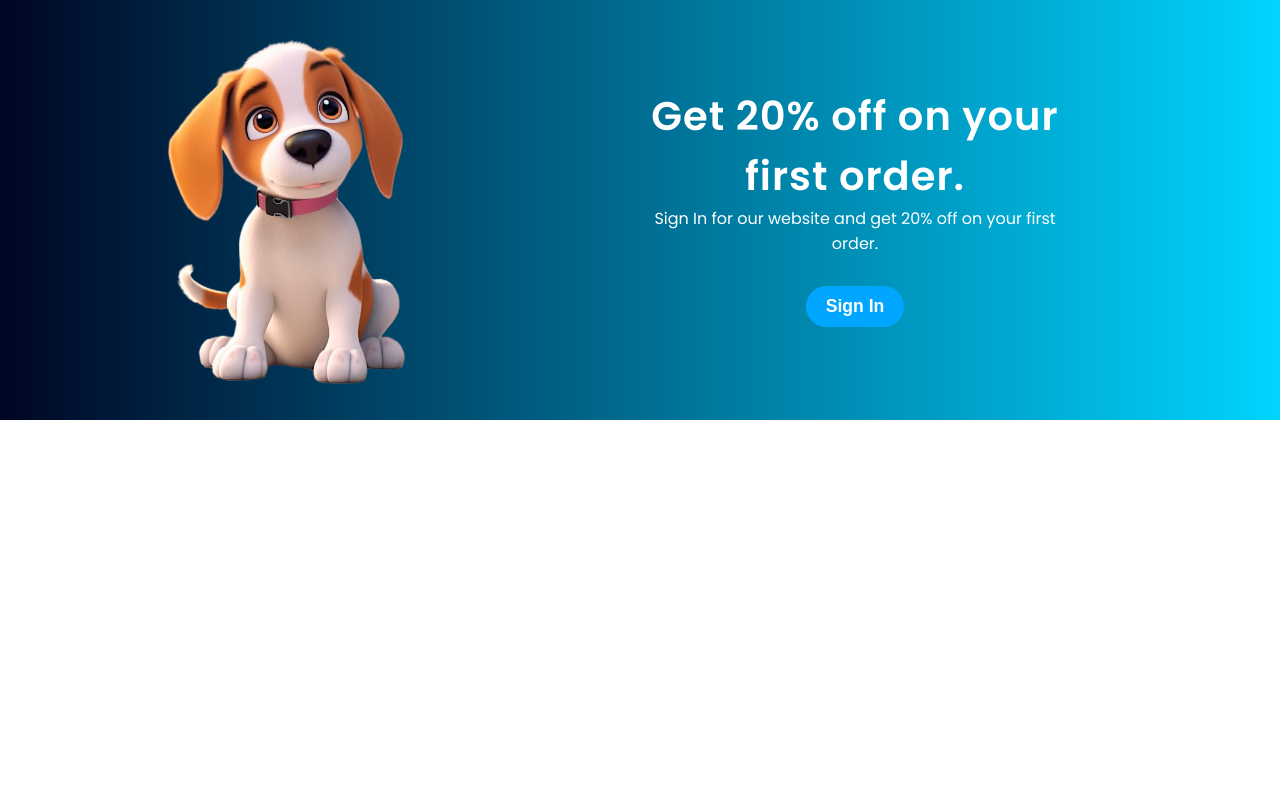
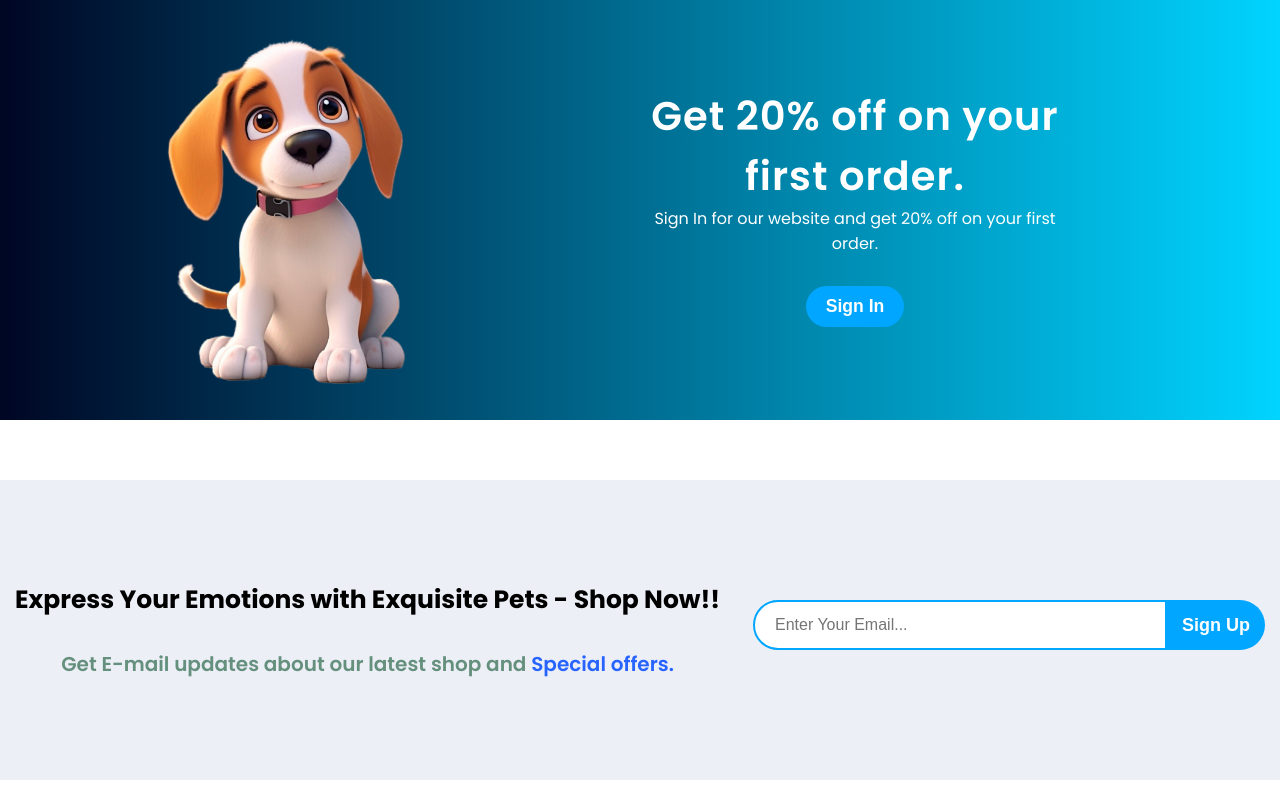
Before and after one commit to Hashara-Pilapitiya/PetParadise, a React (Create React App) app in the folder frontend/: page / in a window 1280 px wide. Shown: the part 1895-2695 px from the top of the page. Before the commit the page ends 2375 px from the top, so only its background shows below. Built offline with nearby package versions, Linux system fonts and the light colour scheme.

Commit message:
Add NewsLatter component to Shop page

```diff
--- /dev/null
+++ b/frontend/src/Components/NewsLatter/NewsLatter.jsx
@@ -0,0 +1,22 @@
+import React from 'react';
+import './NewsLetter.css';
+
+const NewsLatter = () => {
+  return (
+    <div className='sign-up'>
+        <div class="newstext">
+            <h4>Express Your Emotions with Exquisite Pets - Shop Now!!</h4>
+            <p>Get E-mail updates about our latest shop and <span>Special offers.</span></p>
+        </div>
+
+        <div class="form">
+            <input type="text" placeholder="Enter Your Email..." />
+            <button class="btn">
+                <a href="/login">Sign Up</a>
+            </button>
+        </div>
+    </div>
+  )
+}
+
+export default NewsLatter;
--- /dev/null
+++ b/frontend/src/Components/NewsLatter/NewsLetter.css
@@ -0,0 +1,74 @@
+.sign-up{
+    height: 300px;
+    margin: 20px 0;
+    display: flex;
+    justify-content: space-between;
+    flex-wrap: wrap;
+    align-items: center;
+    background-color: #edeff7;
+    background-repeat: no-repeat;
+    background-position: 20% 30%;
+
+}
+
+.sign-up .newstext{
+    margin-top: 30px;
+    margin-bottom: 30px;
+    margin-left: 15px;
+}
+
+.sign-up .newstext h4{
+    margin-bottom: 30px;
+    font-size: 25px;
+    font-weight: 700;
+    color: black;
+}
+
+.sign-up .newstext p{
+    font-size: 20px;
+    font-weight: 600;
+    color: #65907d;
+}
+
+.sign-up .newstext p span{
+    color: #2764ff;
+}
+
+.sign-up .form{
+    display: flex;
+    width: 40%;
+    margin-right: 15px;
+    margin-bottom: 10px;
+}
+
+.sign-up .form input{
+    color: black;
+    height: 3.125rem;
+    padding: 0 1.25rem;
+    font-size: 16px;
+    width: 100%;
+    border: 2px solid #00a6ff;
+    border-radius: 30px;
+    outline: none;
+    border-top-right-radius: 0;
+    border-bottom-right-radius: 0;
+    background: var(--color-white);
+}
+
+.sign-up .form .btn{
+    border-top-left-radius: 0;
+    border-bottom-left-radius: 0;
+    border-top-right-radius: 30px;
+    border-bottom-right-radius: 30px;
+    font-size: 18px;
+    border: none;
+    padding: 10px 15px;
+    background:  #00a6ff;
+    white-space: nowrap;
+    font-weight: 600;
+}
+
+.sign-up .form .btn a{
+    text-decoration: none;
+    color: var(--color-white);
+}
--- a/frontend/src/Pages/Shop/Shop.jsx
+++ b/frontend/src/Pages/Shop/Shop.jsx
@@ -2,6 +2,7 @@ import React from 'react';
 import Hero from '../../Components/Hero/Hero';
 import Popular from '../../Components/Popular/Popular';
 import Banner from '../../Components/Banner/Banner';
+import NewsLatter from '../../Components/NewsLatter/NewsLatter';
 
 const Shop = () => {
   return (
@@ -13,6 +14,8 @@ const Shop = () => {
 
       <Banner />
 
+      <NewsLatter />
+
     </div>
   )
 }
```
